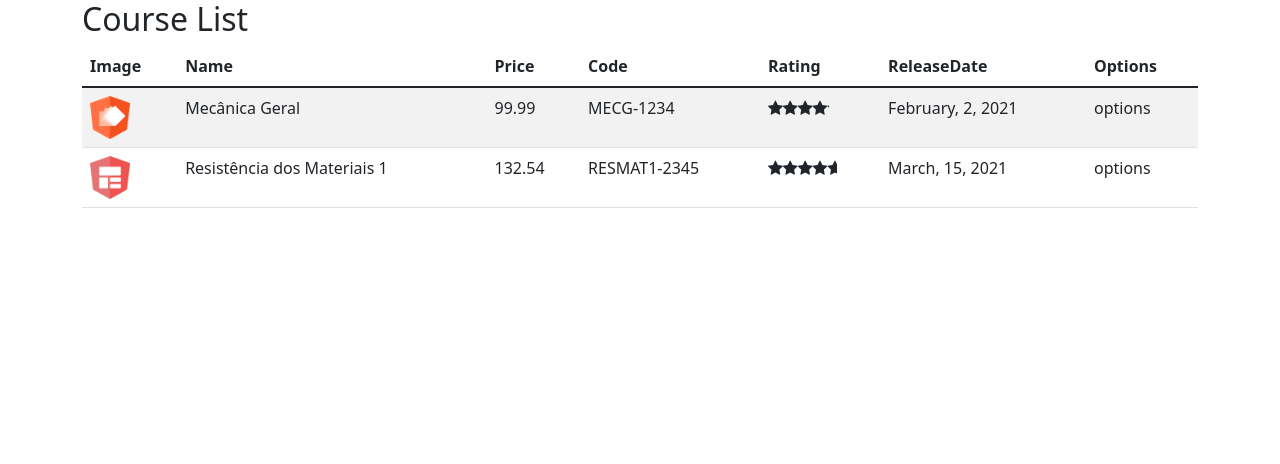
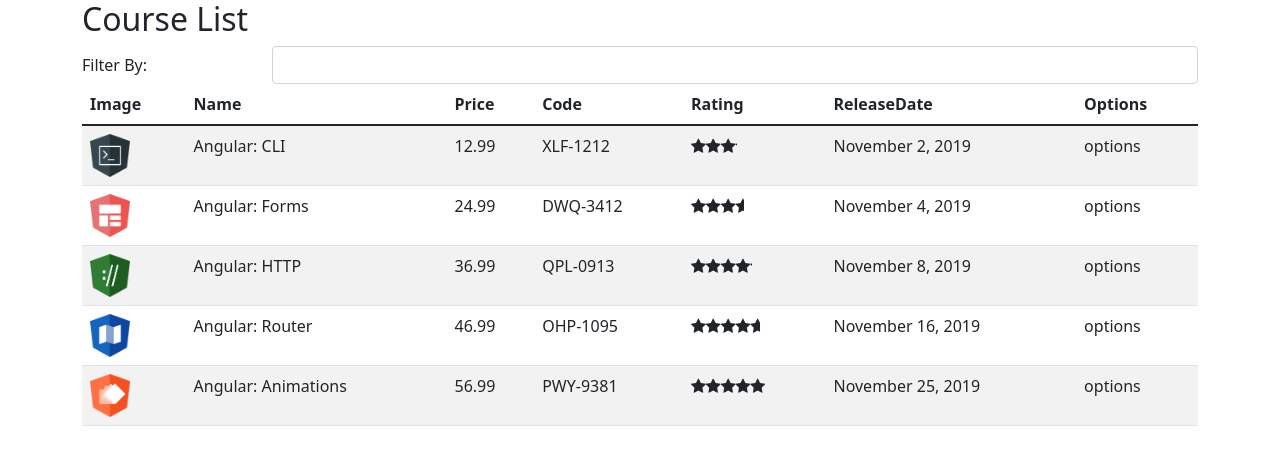
Before and after one commit to jonatasrossetto/Dio_Philips_Fullstack_Developer_mar22, an Angular app in the folder Introducao Angular/course-manager/: page / in a window 1280 px wide. Shown: the top 464 px of the page. Built offline with nearby package versions, Linux system fonts and the light colour scheme.

Commit message:
update 01-05-2022

```diff
--- a/Introducao Angular/course-manager/src/app/courses/course-list.component.html
+++ b/Introducao Angular/course-manager/src/app/courses/course-list.component.html
@@ -1,4 +1,15 @@
 <h2>Course List</h2>
+<div class="form-group row">
+    <label class="col-sm-2 col-form-label">Filter By:</label>
+    <div class="col-sm-10">
+        <input [(ngModel)]="filter" class="form-control">
+    </div>
+
+
+</div>
+
+
+
 <table class="table table-striped">
     <thead>
         <tr>
@@ -12,7 +23,7 @@
         </tr>
     </thead>
     <tbody>
-        <tr *ngFor="let course of courses">
+        <tr *ngFor="let course of filteredCourses">
             <!-- <td>{{course.imageUrl}}</td> -->
             <!-- <td><img src="course.imageUrl"></td> -->
             <th><img [src]="course.imageUrl" width="40px"></th>
--- a/Introducao Angular/course-manager/src/app/courses/course-list.component.ts
+++ b/Introducao Angular/course-manager/src/app/courses/course-list.component.ts
@@ -1,5 +1,6 @@
 import { Component, OnInit } from "@angular/core";
 import { Course } from "./course";
+import { CourseService } from "./course.service";
 
 @Component({
     selector: 'app-course-list',
@@ -8,31 +9,28 @@
 
 export class CourseListComponent implements OnInit {
 
-    courses: Course[] = [];
+    filteredCourses: Course[] = [];
 
-    ngOnInit() {
-        this.courses = [
-            {
-                id: 1,
-                name: "Mecânica Geral",
-                imageUrl: '/assets/images/animations.png',
-                price: 99.99,
-                code: 'MECG-1234',
-                duration: 120,
-                rating: 4.0,
-                releaseDate: 'February, 2, 2021'
-            },
-            {
-                id: 1,
-                name: "Resistência dos Materiais 1",
-                imageUrl: '/assets/images/forms.png',
-                price: 132.54,
-                code: 'RESMAT1-2345',
-                duration: 240,
-                rating: 4.5,
-                releaseDate: 'March, 15, 2021'
-            }
-        ];
+    _courses: Course[] = [];
+
+    _filterBy: string;
+
+    constructor(private courseService: CourseService) {}
+
+    ngOnInit(): void {
+        this._courses = this.courseService.retrieveAll();
+        this.filteredCourses = this._courses
+        console.log('init');
+    }
+
+    set filter(value:string){
+        this._filterBy=value;
+        console.log(value);
+        this.filteredCourses = this._courses.filter((course: Course) => course.name.toLocaleLowerCase().indexOf(this._filterBy.toLocaleLowerCase()) > -1 );
+    }
+
+    get filter(){
+        return this._filterBy;
     }
 
 }
--- /dev/null
+++ b/Introducao Angular/course-manager/src/app/courses/course.service.ts
@@ -0,0 +1,70 @@
+import { Component, Injectable } from "@angular/core";
+import { Course } from "./course";
+
+@Injectable({
+    providedIn: 'root'
+})
+
+export class CourseService {
+    retrieveAll(): Course[]{
+        return COURSES;
+    }
+}
+
+var COURSES: Course[] = [
+    {
+        id: 1,
+        name: 'Angular: CLI',
+        releaseDate: 'November 2, 2019',
+        description: 'Neste curso, os alunos irão obter um grande conhecimento nos principais recursos do CLI.',
+        duration: 120,
+        code: 'XLF-1212',
+        rating: 3,
+        price: 12.99,
+        imageUrl: '/assets/images/cli.png',
+    },
+    {
+        id: 2,
+        name: 'Angular: Forms',
+        releaseDate: 'November 4, 2019',
+        description: 'Neste curso, os alunos irão obter um conhecimento aprofundado sobre os recursos disponíveis no módulo de Forms.',
+        duration: 80,
+        code: 'DWQ-3412',
+        rating: 3.5,
+        price: 24.99,
+        imageUrl: '/assets/images/forms.png',
+    },
+    {
+        id: 3,
+        name: 'Angular: HTTP',
+        releaseDate: 'November 8, 2019',
+        description: 'Neste curso, os alunos irão obter um conhecimento aprofundado sobre os recursos disponíveis no módulo de HTTP.',
+        duration: 80,
+        code: 'QPL-0913',
+        rating: 4.0,
+        price: 36.99,
+        imageUrl: '/assets/images/http.png',
+    },
+    {
+        id: 4,
+        name: 'Angular: Router',
+        releaseDate: 'November 16, 2019',
+        description: 'Neste curso, os alunos irão obter um conhecimento aprofundado sobre os recursos disponíveis no módulo de Router.',
+        duration: 80,
+        code: 'OHP-1095',
+        rating: 4.5,
+        price: 46.99,
+        imageUrl: '/assets/images/router.png',
+    },
+    {
+        id: 5,
+        name: 'Angular: Animations',
+        releaseDate: 'November 25, 2019',
+        description: 'Neste curso, os alunos irão obter um conhecimento aprofundado sobre os recursos disponíveis sobre Animation.',
+        duration: 80,
+        code: 'PWY-9381',
+        rating: 5,
+        price: 56.99,
+        imageUrl: '/assets/images/animations.png',
+    }
+];
--- a/Introducao Angular/course-manager/src/app/courses/course.ts
+++ b/Introducao Angular/course-manager/src/app/courses/course.ts
@@ -7,5 +7,6 @@
     duration: number;
     rating: number;
     releaseDate: string;
+    description: string;
 
 }
```
Also changed, not shown: 1 other file (tests, documents, lock files or other folders).
